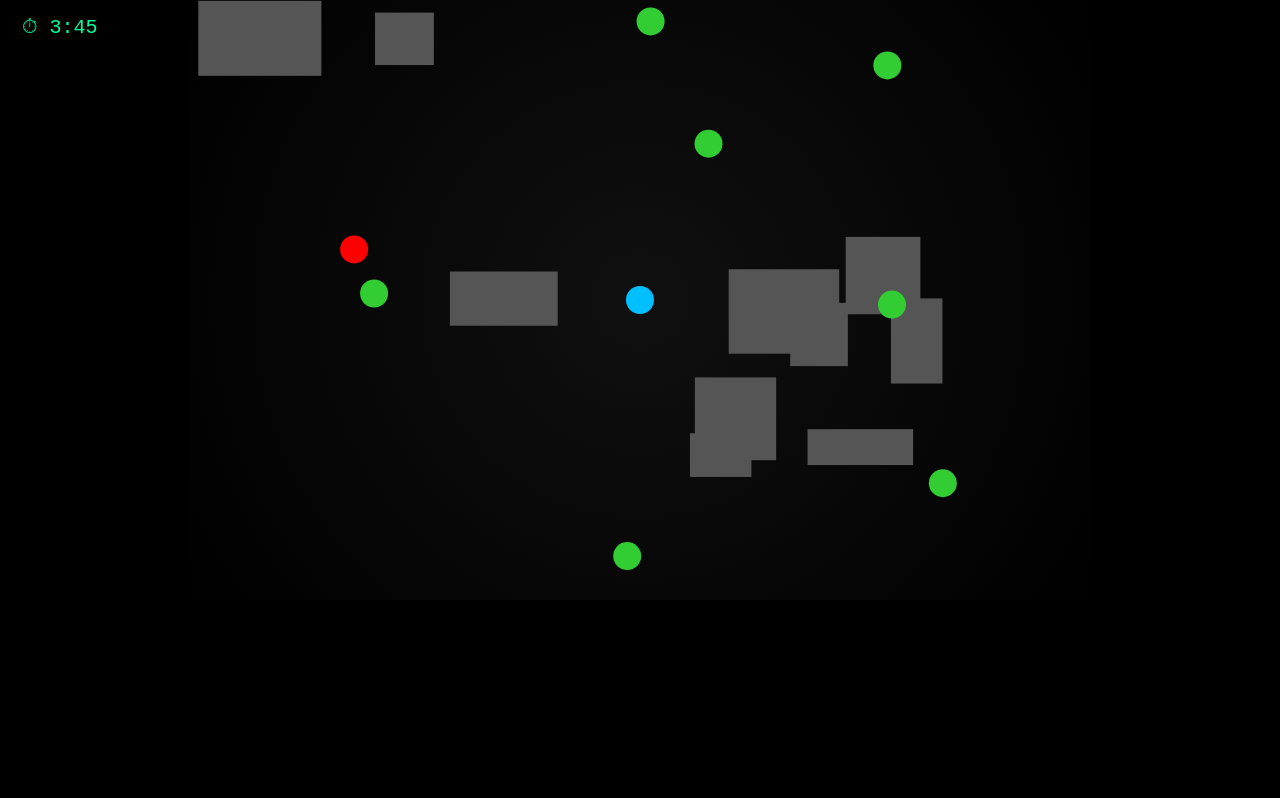
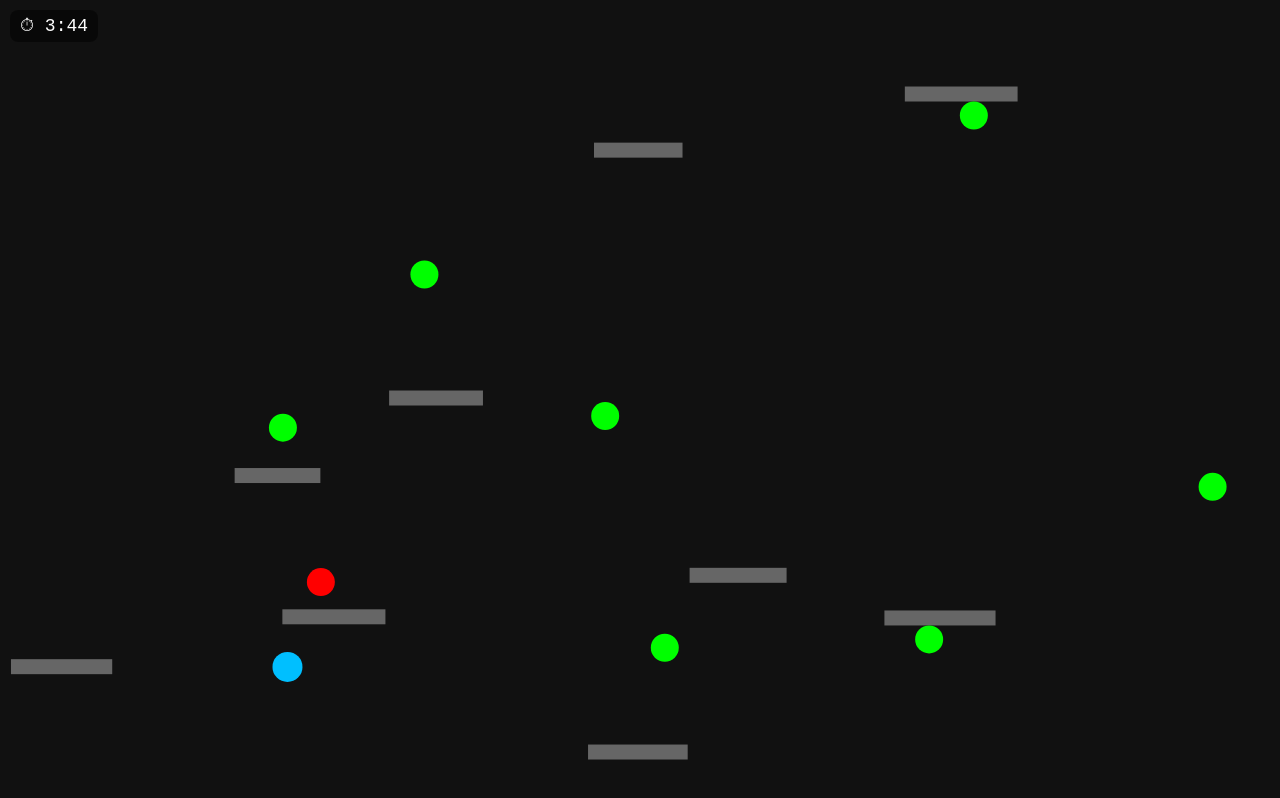
Before and after one commit to tuantuduvu38-cloud/forsaken, a plain HTML site: page game.html in a window 1280 px wide. Drawn offline with Linux system fonts and the light colour scheme.

Commit message:
Update game.html

```diff
--- a/game.html
+++ b/game.html
@@ -1,151 +1,208 @@
 <!DOCTYPE html>
-<html lang="en">
+<html lang="vi">
 <head>
   <meta charset="UTF-8">
-  <title>Forsaken - Gameplay</title>
+  <meta name="viewport" content="width=device-width, initial-scale=1.0">
+  <title>Forsaken - Gameplay (Walls Fixed)</title>
   <style>
-    html, body {
+    body {
       margin: 0;
-      padding: 0;
       overflow: hidden;
-      background: #000;
+      background: #111;
       color: white;
       font-family: monospace;
     }
-    #timer {
+    #ui {
       position: absolute;
       top: 10px;
       left: 10px;
+      font-size: 18px;
       background: rgba(0,0,0,0.5);
-      padding: 6px 12px;
+      padding: 6px 10px;
       border-radius: 8px;
-      font-size: 20px;
-      color: #00ff99;
     }
-    canvas {
-      display: block;
-      margin: 0 auto;
-      background: radial-gradient(circle at center, #101010, #000);
-    }
+    canvas { display: block; }
   </style>
 </head>
 <body>
-  <div id="timer">⏱ 03:50</div>
-  <canvas id="gameCanvas" width="900" height="600"></canvas>
+  <div id="ui">
+    <div id="timer">⏱ 3:50</div>
+  </div>
+  <canvas id="game"></canvas>
 
   <script>
-    const canvas = document.getElementById('gameCanvas');
-    const ctx = canvas.getContext('2d');
-    const timerDisplay = document.getElementById('timer');
+    const canvas = document.getElementById("game");
+    const ctx = canvas.getContext("2d");
+    canvas.width = window.innerWidth;
+    canvas.height = window.innerHeight;
 
-    // Timer setup
-    let time = 3 * 60 + 50; // 3m50s
-    setInterval(() => {
-      if (time > 0) time--;
-      const m = Math.floor(time / 60);
-      const s = String(time % 60).padStart(2, '0');
-      timerDisplay.textContent = `⏱ ${m}:${s}`;
-    }, 1000);
-
-    // Player setup
-    const player = { x: 450, y: 300, r: 14, color: 'deepskyblue', speed: 3 };
-    const keys = {};
-
-    // Mobs
-    const mobs = [];
-    const totalMobs = 8;
-    const killerIndex = Math.floor(Math.random() * totalMobs);
-    for (let i = 0; i < totalMobs; i++) {
-      mobs.push({
-        x: Math.random() * canvas.width,
-        y: Math.random() * canvas.height,
-        r: 14,
-        color: i === killerIndex ? 'red' : 'limegreen',
-      });
-    }
-
-    // Random walls
+    // --- RANDOM WALLS ---
     const walls = [];
-    const wallCount = 8 + Math.floor(Math.random() * 5); // 8–12 walls
+    const wallCount = Math.floor(Math.random() * 5) + 5; // 5–9 walls
     for (let i = 0; i < wallCount; i++) {
-      const w = 50 + Math.random() * 80;
-      const h = 30 + Math.random() * 70;
+      const w = 80 + Math.random() * 40;
+      const h = 15;
       walls.push({
         x: Math.random() * (canvas.width - w),
         y: Math.random() * (canvas.height - h),
         w, h,
-        color: '#555'
+        color: "#666"
       });
     }
 
-    // Input control
-    window.addEventListener('keydown', e => keys[e.key.toLowerCase()] = true);
-    window.addEventListener('keyup', e => keys[e.key.toLowerCase()] = false);
+    // --- COLLISION HELPERS ---
+    function collideCircleRect(c, r) {
+      const closestX = Math.max(r.x, Math.min(c.x, r.x + r.w));
+      const closestY = Math.max(r.y, Math.min(c.y, r.y + r.h));
+      const dx = c.x - closestX;
+      const dy = c.y - closestY;
+      return (dx * dx + dy * dy) < (c.radius * c.radius);
+    }
 
-    function movePlayer() {
-      let dx = 0, dy = 0;
-      if (keys['w']) dy -= player.speed;
-      if (keys['s']) dy += player.speed;
-      if (keys['a']) dx -= player.speed;
-      if (keys['d']) dx += player.speed;
+    // --- SAFE SPAWN ---
+    function spawnSafe(entity, radius) {
+      let tries = 0;
+      do {
+        entity.x = Math.random() * canvas.width;
+        entity.y = Math.random() * canvas.height;
+        let bad = false;
+        for (const w of walls) {
+          if (collideCircleRect({x: entity.x, y: entity.y, radius}, w)) {
+            bad = true;
+            break;
+          }
+        }
+        if (!bad) break;
+        tries++;
+      } while (tries < 50);
+    }
 
-      const nextX = player.x + dx;
-      const nextY = player.y + dy;
+    // --- PLAYER ---
+    const player = {
+      x: 0, y: 0,
+      color: "deepskyblue",
+      speed: 0.25,
+      radius: 15,
+    };
+    spawnSafe(player, player.radius);
 
-      if (!collides(nextX, nextY, player.r)) {
-        player.x = nextX;
-        player.y = nextY;
+    // --- MOBS ---
+    const mobs = [];
+    const numMobs = 8;
+    const killerIndex = Math.floor(Math.random() * numMobs);
+    for (let i = 0; i < numMobs; i++) {
+      const mob = {
+        x: 0, y: 0,
+        color: i === killerIndex ? "red" : "lime",
+        speed: i === killerIndex ? 0.22 : 0.24,
+        radius: 14,
+        target: { x: Math.random() * canvas.width, y: Math.random() * canvas.height }
+      };
+      spawnSafe(mob, mob.radius);
+      mobs.push(mob);
+    }
+
+    // --- INPUT ---
+    const keys = {};
+    document.addEventListener("keydown", e => keys[e.key.toLowerCase()] = true);
+    document.addEventListener("keyup", e => keys[e.key.toLowerCase()] = false);
+
+    // --- TIMER ---
+    let totalTime = 230;
+    const timerEl = document.getElementById("timer");
+    function updateTimer(delta) {
+      totalTime -= delta / 1000;
+      if (totalTime < 0) totalTime = 0;
+      const minutes = Math.floor(totalTime / 60);
+      const seconds = Math.floor(totalTime % 60).toString().padStart(2, "0");
+      timerEl.textContent = `⏱ ${minutes}:${seconds}`;
+    }
+
+    // --- COLLISION RESOLVE ---
+    function resolveCollision(c, r) {
+      const closestX = Math.max(r.x, Math.min(c.x, r.x + r.w));
+      const closestY = Math.max(r.y, Math.min(c.y, r.y + r.h));
+      const dx = c.x - closestX;
+      const dy = c.y - closestY;
+      const dist = Math.sqrt(dx * dx + dy * dy);
+      if (dist === 0) return;
+      const overlap = c.radius - dist;
+      if (overlap > 0) {
+        c.x += (dx / dist) * overlap;
+        c.y += (dy / dist) * overlap;
       }
     }
 
-    function collides(px, py, r) {
-      for (const wall of walls) {
-        if (px + r > wall.x && px - r < wall.x + wall.w &&
-            py + r > wall.y && py - r < wall.y + wall.h) {
-          return true;
+    // --- LOOP ---
+    let lastTime = 0;
+    function update(time) {
+      const delta = time - lastTime;
+      lastTime = time;
+      ctx.clearRect(0, 0, canvas.width, canvas.height);
+
+      // Player movement
+      let dx = 0, dy = 0;
+      if (keys["w"]) dy -= 1;
+      if (keys["s"]) dy += 1;
+      if (keys["a"]) dx -= 1;
+      if (keys["d"]) dx += 1;
+      const len = Math.hypot(dx, dy);
+      if (len > 0) {
+        dx /= len; dy /= len;
+        player.x += dx * player.speed * delta;
+        player.y += dy * player.speed * delta;
+      }
+
+      // Mobs movement
+      for (const mob of mobs) {
+        const dx = mob.target.x - mob.x;
+        const dy = mob.target.y - mob.y;
+        const dist = Math.hypot(dx, dy);
+        if (dist > 2) {
+          mob.x += (dx / dist) * mob.speed * delta;
+          mob.y += (dy / dist) * mob.speed * delta;
+        } else {
+          mob.target = { x: Math.random() * canvas.width, y: Math.random() * canvas.height };
         }
       }
-      return false;
+
+      // --- Collision with walls ---
+      for (const wall of walls) {
+        if (collideCircleRect(player, wall)) resolveCollision(player, wall);
+        for (const mob of mobs) {
+          if (collideCircleRect(mob, wall)) resolveCollision(mob, wall);
+        }
       }
 
-    function moveMobs() {
-      mobs.forEach(m => {
-        m.x += (Math.random() - 0.5) * 1.5;
-        m.y += (Math.random() - 0.5) * 1.5;
-        m.x = Math.max(m.r, Math.min(canvas.width - m.r, m.x));
-        m.y = Math.max(m.r, Math.min(canvas.height - m.r, m.y));
-      });
+      // Draw walls
+      for (const wall of walls) {
+        ctx.fillStyle = wall.color;
+        ctx.fillRect(wall.x, wall.y, wall.w, wall.h);
       }
 
-    function drawCircle(e) {
+      // Draw mobs
+      for (const mob of mobs) {
         ctx.beginPath();
-      ctx.arc(e.x, e.y, e.r, 0, Math.PI * 2);
-      ctx.fillStyle = e.color;
+        ctx.arc(mob.x, mob.y, mob.radius, 0, Math.PI * 2);
+        ctx.fillStyle = mob.color;
         ctx.fill();
       }
 
-    function drawWalls() {
-      walls.forEach(w => {
-        ctx.fillStyle = w.color;
-        ctx.fillRect(w.x, w.y, w.w, w.h);
-      });
+      // Draw player
+      ctx.beginPath();
+      ctx.arc(player.x, player.y, player.radius, 0, Math.PI * 2);
+      ctx.fillStyle = player.color;
+      ctx.fill();
+
+      updateTimer(delta);
+      requestAnimationFrame(update);
     }
 
-    function render() {
-      ctx.clearRect(0, 0, canvas.width, canvas.height);
-      drawWalls();
-      drawCircle(player);
-      mobs.forEach(drawCircle);
-    }
-
-    function loop() {
-      movePlayer();
-      moveMobs();
-      render();
-      requestAnimationFrame(loop);
-    }
-
-    loop();
+    requestAnimationFrame(update);
+    window.addEventListener("resize", () => {
+      canvas.width = window.innerWidth;
+      canvas.height = window.innerHeight;
+    });
   </script>
 </body>
 </html>
```
Lines whose indentation alone changed are shown as unchanged.
